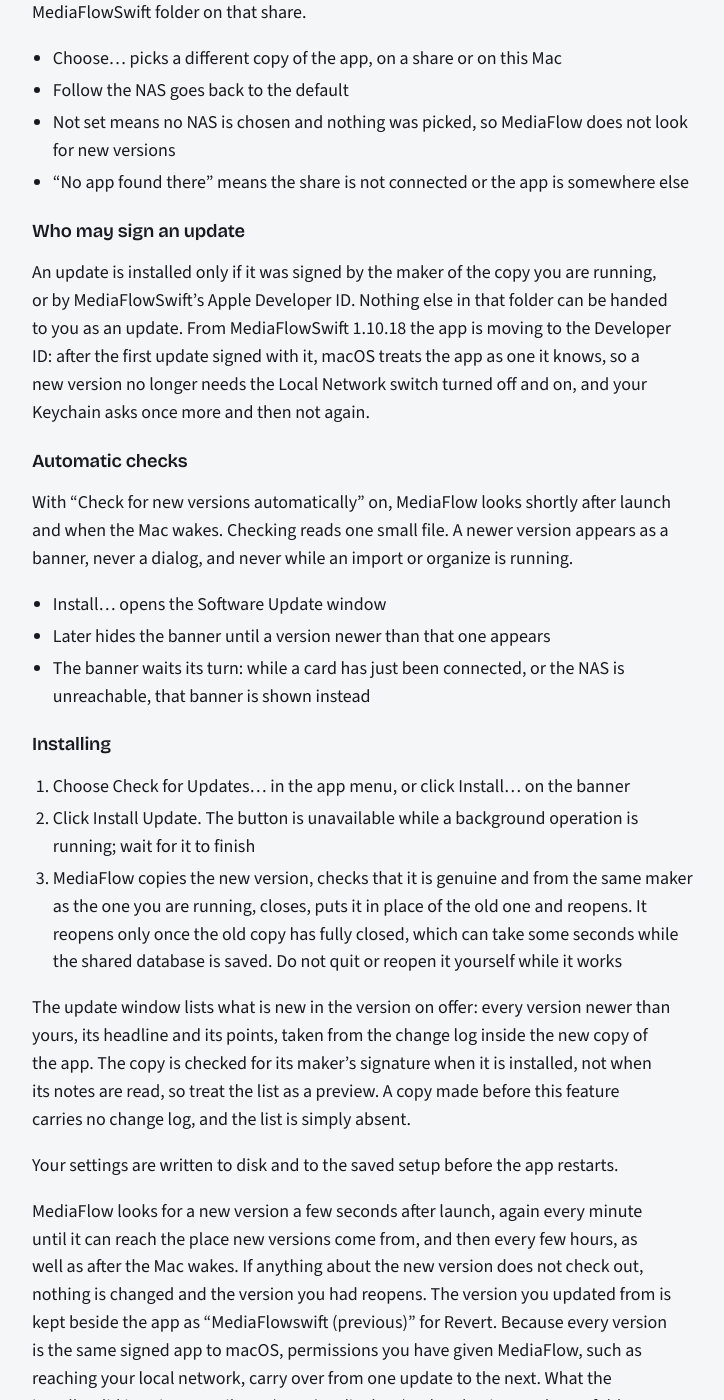
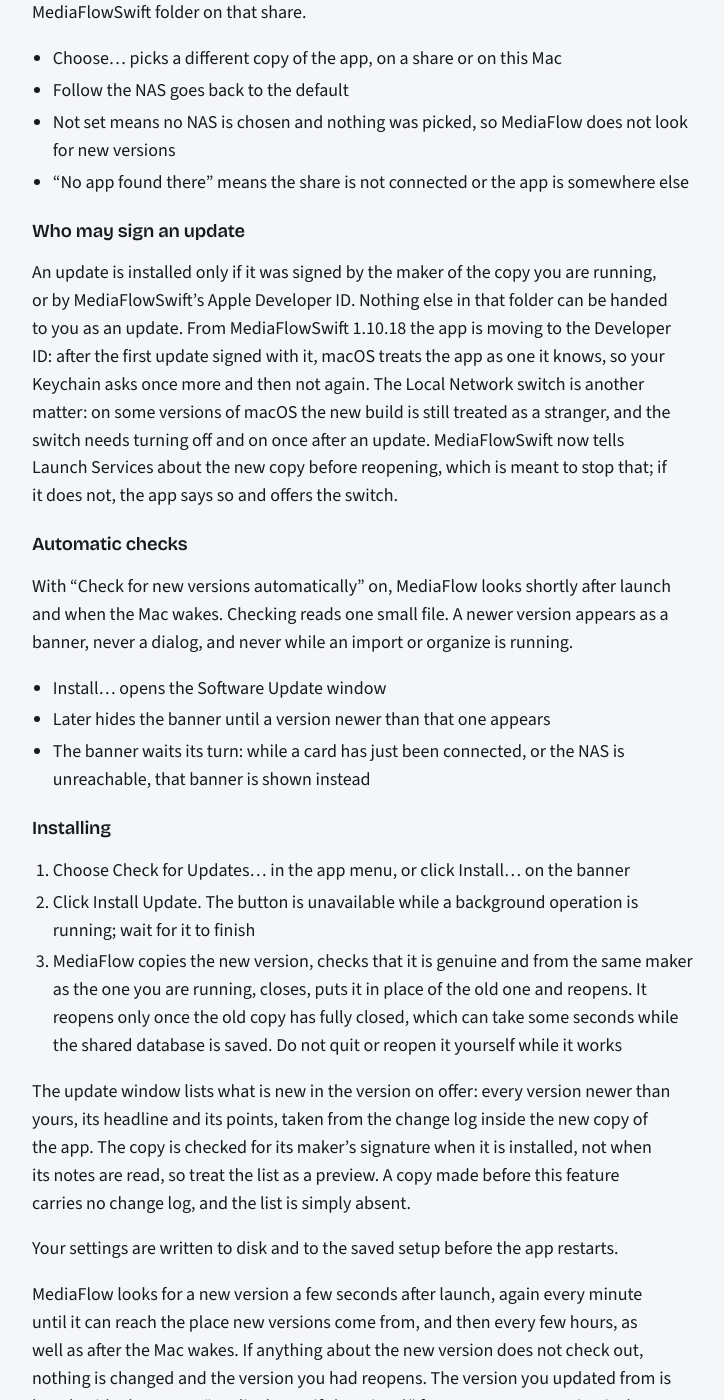
Before and after one commit to mwmike/mediaflowswift.com, a Jekyll site: the page built from manual/index.md, in a window 1280 px wide and 1400 px high, scrolled down 19850 px. Shown: the whole window, without its empty margins (80-804 px from the left). Built offline with Jekyll 4.4.1, drawn with Linux system fonts in a browser that asks for light colours; some of the changed text lies outside the part shown.

Commit message:
Manual: 1.10.23

```diff
--- a/manual/index.md
+++ b/manual/index.md
@@ -550,7 +550,7 @@
 
 ### Who may sign an update
 
-An update is installed only if it was signed by the maker of the copy you are running, or by MediaFlowSwift’s Apple Developer ID. Nothing else in that folder can be handed to you as an update. From MediaFlowSwift 1.10.18 the app is moving to the Developer ID: after the first update signed with it, macOS treats the app as one it knows, so a new version no longer needs the Local Network switch turned off and on, and your Keychain asks once more and then not again.
+An update is installed only if it was signed by the maker of the copy you are running, or by MediaFlowSwift’s Apple Developer ID. Nothing else in that folder can be handed to you as an update. From MediaFlowSwift 1.10.18 the app is moving to the Developer ID: after the first update signed with it, macOS treats the app as one it knows, so your Keychain asks once more and then not again. The Local Network switch is another matter: on some versions of macOS the new build is still treated as a stranger, and the switch needs turning off and on once after an update. MediaFlowSwift now tells Launch Services about the new copy before reopening, which is meant to stop that; if it does not, the app says so and offers the switch.
 
 ### Automatic checks
 
@@ -570,7 +570,7 @@
 
 Your settings are written to disk and to the saved setup before the app restarts.
 
-MediaFlow looks for a new version a few seconds after launch, again every minute until it can reach the place new versions come from, and then every few hours, as well as after the Mac wakes. If anything about the new version does not check out, nothing is changed and the version you had reopens. The version you updated from is kept beside the app as “MediaFlowswift (previous)” for Revert. Because every version is the same signed app to macOS, permissions you have given MediaFlow, such as reaching your local network, carry over from one update to the next. What the installer did is written to Library/Logs/MediaFlow/update.log in your home folder.
+MediaFlow looks for a new version a few seconds after launch, again every minute until it can reach the place new versions come from, and then every few hours, as well as after the Mac wakes. If anything about the new version does not check out, nothing is changed and the version you had reopens. The version you updated from is kept beside the app as “MediaFlowswift (previous)” for Revert. Every version is the same signed app to macOS, and before the new one reopens the installer tells Launch Services about it and unregisters the copy kept for Revert, so that permissions you have given MediaFlow carry over from one update to the next; the Keychain’s do. Reaching your local network is the one macOS has sometimes made the new version ask for again; see It Stopped Connecting After an Update. What the installer did is written to Library/Logs/MediaFlow/update.log in your home folder.
 
 ### Going back
 
```
